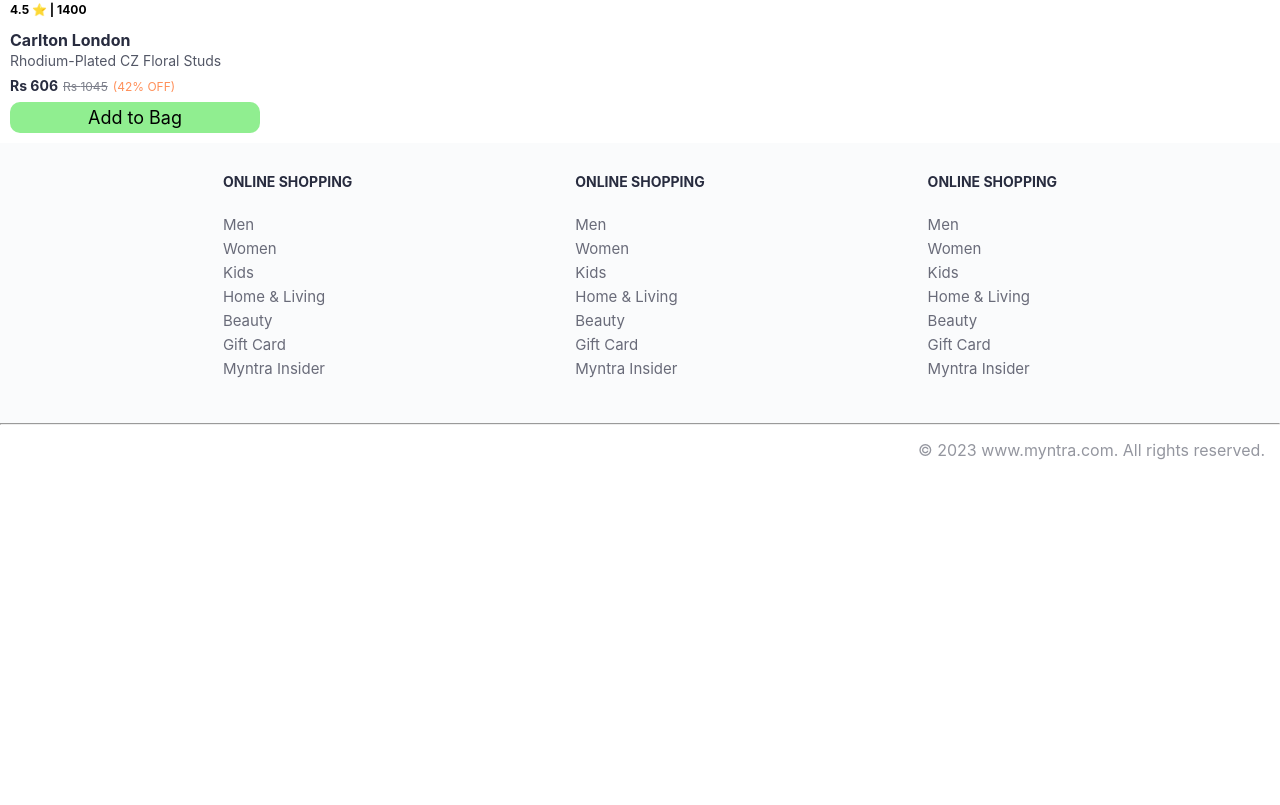
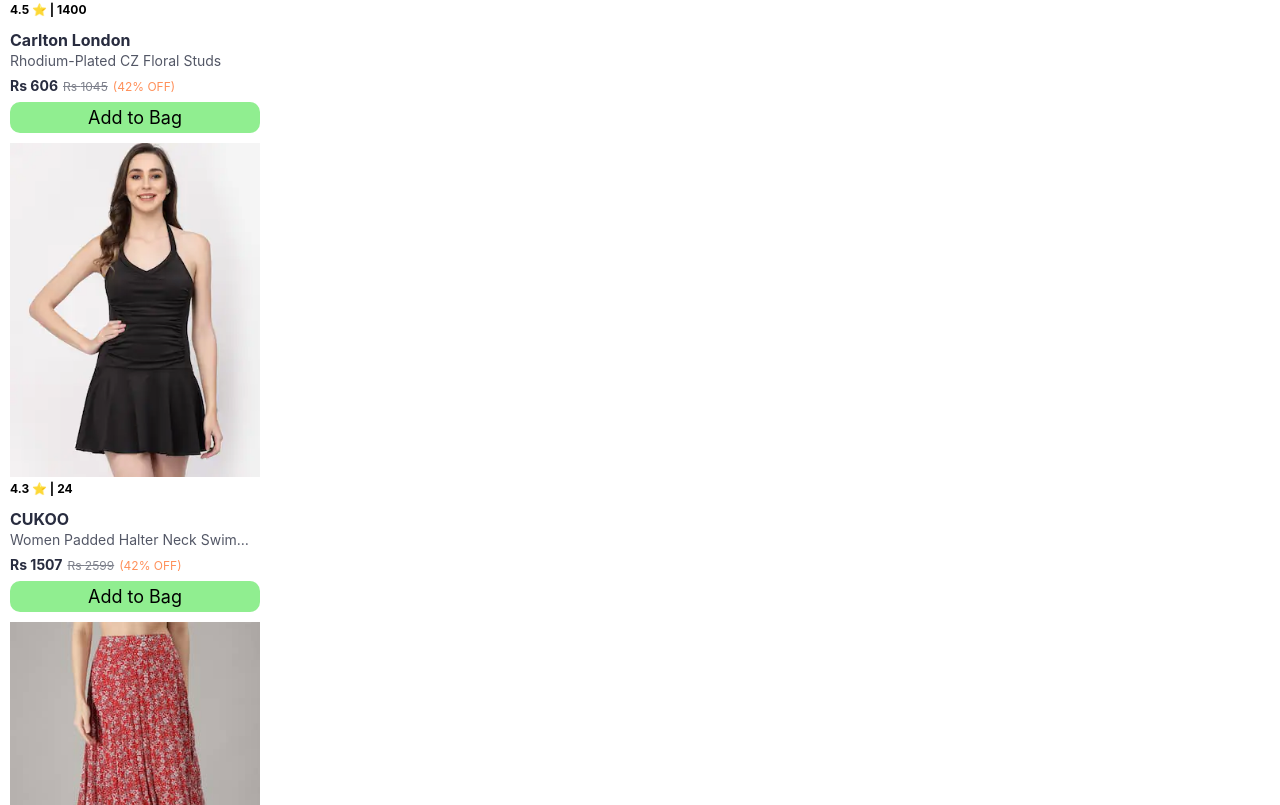
Before and after one commit to shubhamgyd/Myntra-React-Clone, a React (Vite) app: page / in a window 1280 px wide. Shown: the part 495-1300 px from the top of the page. Before the commit the page ends 970 px from the top, so only its background shows below. Built offline with nearby package versions, Linux system fonts and the light colour scheme.

Commit message:
modified

```diff
--- a/src/components/BagItem.jsx
+++ b/src/components/BagItem.jsx
@@ -12,7 +12,7 @@
             <span className="current-price">Rs {item.current_price}</span>
             <span className="original-price">Rs {item.original_price}</span>
             <span className="discount-percentage">
-              (${item.discount_percentage}% OFF)
+              ({item.discount_percentage}% OFF)
             </span>
           </div>
           <div className="return-period">
--- a/src/components/HomeItem.jsx
+++ b/src/components/HomeItem.jsx
@@ -1,4 +1,5 @@
 const HomeItem = ({item}) => {
+
   return (
     <>
       <div className="item-container">
@@ -13,7 +14,7 @@
           <span className="original-price">Rs {item.original_price}</span>
           <span className="discount">({item.discount_percentage}% OFF)</span>
         </div>
-        <button className="btn-add-bag" onclick={() => console.log("item was clicked")}>
+        <button className="btn-add-bag" onClick={() => console.log("item was clicked")}>
           Add to Bag
         </button>
       </div>
--- a/src/data/items.js
+++ b/src/data/items.js
@@ -1,4 +1,4 @@
-const items = [
+export const DEFAULT_ITEMS = [
     {
         id: '001',
         image: 'images/1.jpg',
--- a/src/main.jsx
+++ b/src/main.jsx
@@ -5,6 +5,8 @@
 import { RouterProvider, createBrowserRouter } from "react-router-dom";
 import Bag from "./routes/Bag.jsx";
 import Home from "./routes/Home.jsx";
+import { Provider } from "react-redux";
+import myntraStore from "./store/index.js";
 
 const router = createBrowserRouter([
   {
@@ -25,6 +27,8 @@
 
 ReactDOM.createRoot(document.getElementById("root")).render(
   <React.StrictMode>
+    <Provider store={myntraStore}>
     <RouterProvider router={router} />
+    </Provider>
   </React.StrictMode>
 );
--- a/src/routes/Home.jsx
+++ b/src/routes/Home.jsx
@@ -1,28 +1,16 @@
 import HomeItem from "../components/HomeItem";
+import { useSelector } from "react-redux";
 
 const Home = () => {
 
-  const item = {
-    id: "001",
-    image: "images/1.jpg",
-    company: "Carlton London",
-    item_name: "Rhodium-Plated CZ Floral Studs",
-    original_price: 1045,
-    current_price: 606,
-    discount_percentage: 42,
-    return_period: 14,
-    delivery_date: "10 Oct 2023",
-    rating: {
-      stars: 4.5,
-      count: 1400,
-    },
-  };
+  const items = useSelector(store => store.items);
+  console.log(items);
 
   return (
     <>
       <main>
         <div className="items-container"></div>
-        <HomeItem item={item} />
+        {items.map(item => <HomeItem item={item} />)}
       </main>
     </>
   );
--- /dev/null
+++ b/src/store/index.js
@@ -0,0 +1,10 @@
+import { configureStore, createSlice } from "@reduxjs/toolkit";
+import itemsSlice from "./itemsSlice";
+
+const myntraStore = configureStore({
+  reducer: {
+    items: itemsSlice.reducer,
+  },
+});
+
+export default myntraStore;
--- /dev/null
+++ b/src/store/itemsSlice.js
@@ -0,0 +1,15 @@
+import { createSlice } from "@reduxjs/toolkit";
+import { DEFAULT_ITEMS } from "../data/items";
+
+const itemsSlice = createSlice({
+  name: "items",
+  initialState: DEFAULT_ITEMS,
+  reducers: {
+    addInitialItems: (store, action) => {
+      return store;
+    },
+  },
+});
+
+export const itemsAction = itemsSlice.actions;
+export default itemsSlice;
```
